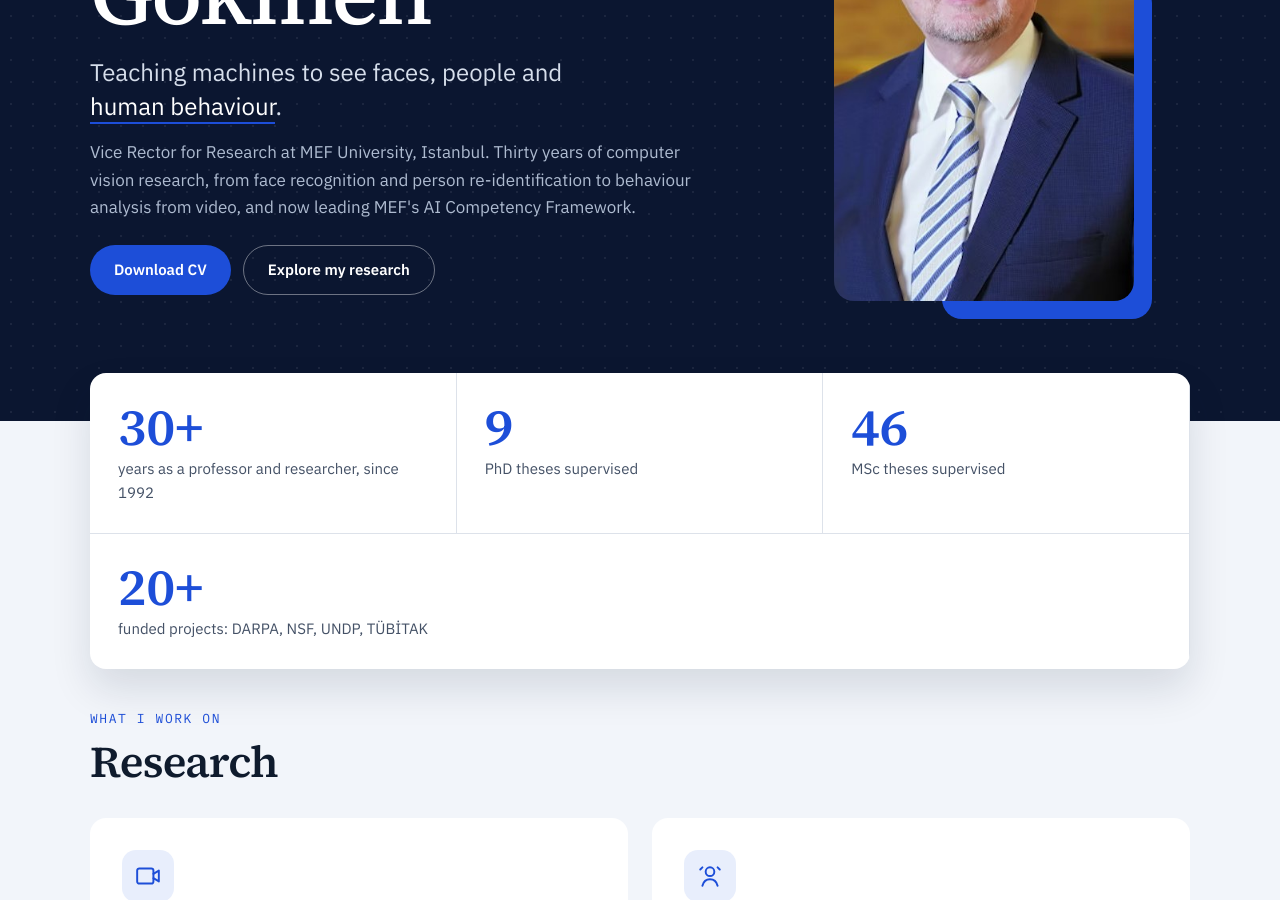
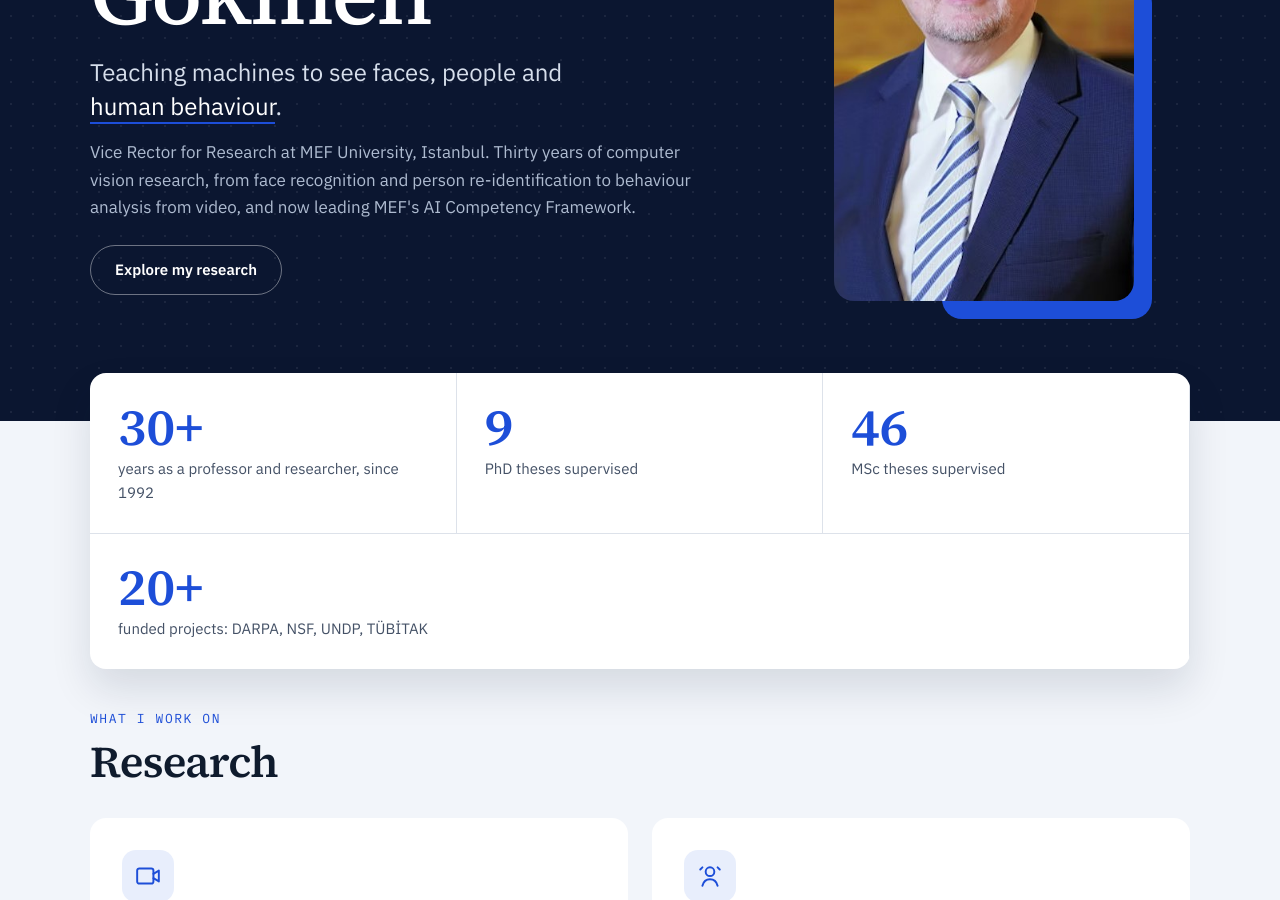
Before and after one commit to muhittingokmen/muhittingokmen.github.io, a Jekyll site: the page built from index.md, in a window 1280 px wide and 900 px high, scrolled down 323 px. Built offline with Jekyll 4.4.1, drawn with Linux system fonts in a browser that asks for light colours.

Commit message:
Update home.html

```diff
--- a/_layouts/home.html
+++ b/_layouts/home.html
@@ -15,7 +15,6 @@
             <p class="v-tagline">Teaching machines to see faces, people and <span class="v-underline">human behaviour</span>.</p>
             <p class="v-intro">Vice Rector for Research at MEF University, Istanbul. Thirty years of computer vision research, from face recognition and person re-identification to behaviour analysis from video, and now leading MEF's AI Competency Framework.</p>
             <div class="v-buttons">
-              <a class="v-btn v-btn-primary" href="{{ '/assets/gokmen-CV.pdf' | relative_url }}">Download CV</a>
               <a class="v-btn v-btn-ghost" href="{{ '/research/' | relative_url }}">Explore my research</a>
             </div>
           </div>
```
